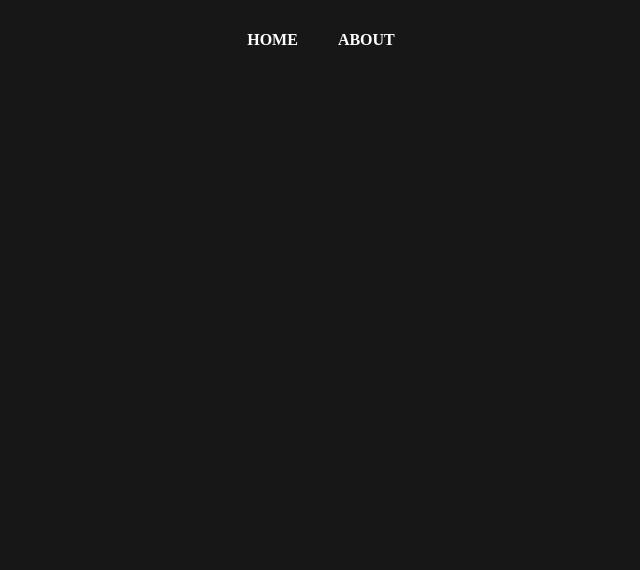
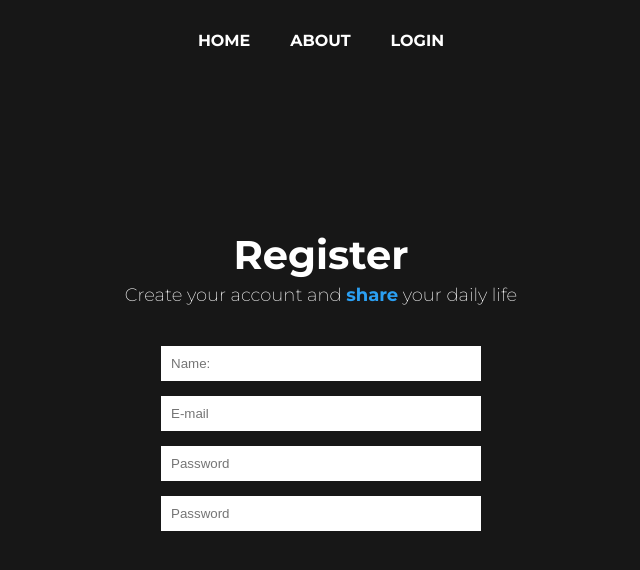
Before and after one commit to caamag/Mini-Blog, a React (Create React App) app: page /register in a window 1280 px wide. Before the commit this address had no page. Shown: the top 570 px of the page, without its empty margins (319-959 px from the left). Built offline with nearby package versions, Linux system fonts and the light colour scheme.

Commit message:
enviando primeiro modelo do form

```diff
--- a/public/index.html
+++ b/public/index.html
@@ -1,43 +1,23 @@
 <!DOCTYPE html>
 <html lang="en">
+
 <head>
   <meta charset="utf-8" />
-    <link rel="icon" href="%PUBLIC_URL%/favicon.ico" />
   <meta name="viewport" content="width=device-width, initial-scale=1" />
-    <meta name="theme-color" content="#000000" />
-    <meta
-      name="description"
-      content="Web site created using create-react-app"
-    />
-    <link rel="apple-touch-icon" href="%PUBLIC_URL%/logo192.png" />
-    <!--
-      manifest.json provides metadata used when your web app is installed on a
-      user's mobile device or desktop. See https://developers.google.com/web/fundamentals/web-app-manifest/
-    -->
-    <link rel="manifest" href="%PUBLIC_URL%/manifest.json" />
-    <!--
-      Notice the use of %PUBLIC_URL% in the tags above.
-      It will be replaced with the URL of the `public` folder during the build.
-      Only files inside the `public` folder can be referenced from the HTML.
+  <meta name="description" content="Web site created using create-react-app" />
 
-      Unlike "/favicon.ico" or "favicon.ico", "%PUBLIC_URL%/favicon.ico" will
-      work correctly both with client-side routing and a non-root public URL.
-      Learn how to configure a non-root public URL by running `npm run build`.
-    -->
-    <title>React App</title>
+  <!--primary font family-->
+  <link rel="preconnect" href="https://fonts.googleapis.com">
+  <link rel="preconnect" href="https://fonts.gstatic.com" crossorigin>
+  <link href="https://fonts.googleapis.com/css2?family=Montserrat:ital,wght@0,100..900;1,100..900&display=swap"
+    rel="stylesheet">
+
+  <title>Mini Blog</title>
 </head>
+
 <body>
   <noscript>You need to enable JavaScript to run this app.</noscript>
   <div id="root"></div>
-    <!--
-      This HTML file is a template.
-      If you open it directly in the browser, you will see an empty page.
+</body>
 
-      You can add webfonts, meta tags, or analytics to this file.
-      The build step will place the bundled scripts into the <body> tag.
-
-      To begin the development, run `npm start` or `yarn start`.
-      To create a production bundle, use `npm run build` or `yarn build`.
-    -->
-  </body>
 </html>
--- a/src/App.js
+++ b/src/App.js
@@ -4,6 +4,8 @@ import { BrowserRouter, Routes, Route, Navigate } from 'react-router-dom';
 //pages
 import Home from './pages/home/home';
 import About from './pages/about/about';
+import Login from './pages/login/login';
+import Register from './pages/register/register';
 
 //components
 import NavBar from './components/navBar';
@@ -14,16 +16,18 @@ function App() {
     <div className="App">
 
       <BrowserRouter>
+        <NavBar />
+        <div className='container'>
 
-        <NavBar />
+          <Routes>
+            <Route path='/' element={<Home />} >home</Route>
+            <Route path='/about' element={<About />} ></Route>
+            <Route path='/login' element={<Login />} ></Route>
+            <Route path='/register' element={<Register />} ></Route>
+          </Routes>
 
-        <Routes>
-          <Route path='/' element={<Home />} >home</Route>
-          <Route path='/about' element={<About />} ></Route>
-        </Routes>
-
+        </div>
         <Footer />
-
       </BrowserRouter>
 
     </div>
--- a/src/components/navBar.css
+++ b/src/components/navBar.css
@@ -5,6 +5,7 @@ nav ul {
     display: flex;
     justify-content: center;
     align-items: center;
+    transition: 250ms;
 }
 
 nav a {
@@ -13,6 +14,7 @@ nav a {
     color: white;
     text-decoration: none;
     font-weight: bold;
+    transition: 250ms;
 }
 
 nav li {
--- a/src/components/navBar.js
+++ b/src/components/navBar.js
@@ -8,6 +8,7 @@ function NavBar() {
         <ul>
             <li><NavLink to='/' className='nav-link'>HOME</NavLink></li>
             <li><NavLink to='/about' className='nav-link'>ABOUT</NavLink></li>
+            <li><NavLink to='/login' className='nav-link'>LOGIN</NavLink></li>
         </ul>
     </nav>
 
--- a/src/index.css
+++ b/src/index.css
@@ -6,9 +6,54 @@
 
 html {
     font-size: 62.5%;
-    font-family: 'Times New Roman', Times, serif;
+    font-family: "Montserrat", sans-serif;
+    font-optical-sizing: auto;
+    font-weight: bold;
+    font-style: normal;
 }
 
 body {
     background-color: rgb(23, 23, 23);
 }
+
+h1 {
+    font-size: 4rem;
+}
+
+h3 {
+    font-size: 1.8rem;
+}
+
+.container {
+    width: 100%;
+    height: 90vh;
+}
+
+.active {
+    background-color: white;
+    padding: 10px 15px 10px 15px;
+    color: rgb(41, 41, 41);
+}
+
+
+/*form*/
+.form {
+    width: 60%;
+    margin: 0 auto;
+    text-align: center;
+}
+
+input {
+    width: 300px;
+    padding: 10px;
+    border: none;
+    margin-bottom: 15px;
+}
+
+label {
+    text-align: left;
+}
+
+input:focus {
+    outline: none;
+}
--- /dev/null
+++ b/src/pages/login/login.js
@@ -0,0 +1,14 @@
+import './login.css'
+
+
+function Login() {
+
+    return <div className="container">
+
+
+
+    </div>
+
+};
+
+export default Login;
--- /dev/null
+++ b/src/pages/register/register.css
@@ -0,0 +1,24 @@
+.register-container {
+    width: 100%;
+    margin: 0 auto;
+    margin-top: 150px;
+    max-width: 1450px;
+}
+
+.register-container h1 {
+    text-align: center;
+    margin-bottom: 5px;
+    color: white;
+}
+
+.register-container h3 {
+    color: rgb(255, 255, 255);
+    text-align: center;
+    margin-bottom: 40px;
+    font-weight: 200;
+}
+
+.register-container span {
+    color: rgb(43, 159, 242);
+    font-weight: bold;
+}
--- /dev/null
+++ b/src/pages/register/register.js
@@ -0,0 +1,58 @@
+
+import './register.css';
+import { useState } from 'react';
+
+function Register() {
+
+    const [name, setName] = useState('')
+    const [email, setEmail] = useState('')
+    const [pass, setPass] = useState('')
+
+
+    return <div className='register-container'>
+
+        <h1>Register</h1>
+        <h3>Create your account and <span>share</span> your daily life</h3>
+
+        <form className='form'>
+
+            <label>
+                <input type="text"
+                    placeholder='Name:'
+                    value={name}
+                    name='name'
+                    onChange={(e) => { setName(e.target.value) }}
+                />
+            </label><br />
+            <label>
+                <input type="email"
+                    placeholder='E-mail'
+                    value={email}
+                    name='email'
+                    onChange={(e) => { setEmail(e.target.value) }}
+                />
+            </label><br />
+            <label>
+                <input type="password"
+                    placeholder='Password'
+                    value={pass}
+                    name='password'
+                    onChange={(e) => { setPass(e.target.value) }}
+                />
+            </label><br />
+            <label>
+                <input type="password"
+                    placeholder='Password'
+                    value={pass}
+                    name='password'
+                    onChange={(e) => { setPass(e.target.value) }}
+                />
+            </label>
+
+        </form>
+
+    </div>
+
+};
+
+export default Register;
```
Also changed, not shown: public/models/Dark Form Design.jpeg (added), src/pages/login/login.css (added). Lines whose indentation alone changed are shown as unchanged.
